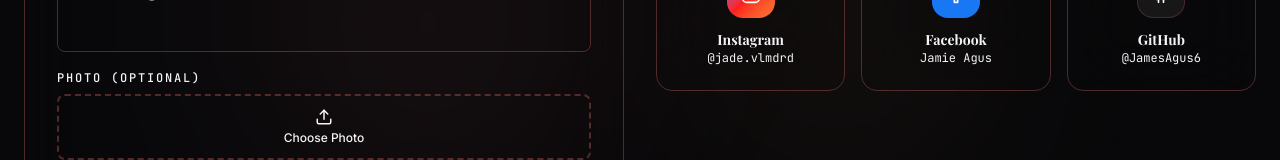
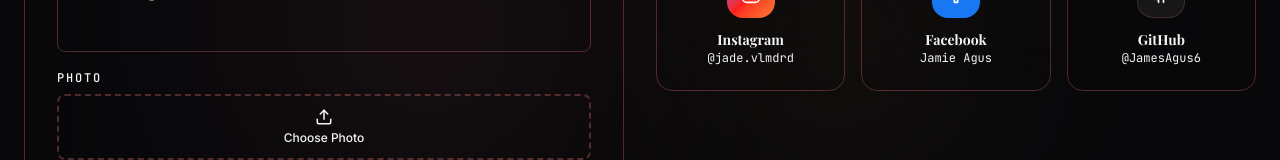
Before and after one commit to JamesAgus6/Agus_UpdatedPortfolio, a React (Vite) app: page /contact in a window 1280 px wide. Shown: the part 438-598 px from the top of the page. Built offline with nearby package versions, Linux system fonts and the light colour scheme; no server answers; the database is empty.

Commit message:
Remove 'optional' label from Profile Photo field

```diff
--- a/src/app/components/Comments.tsx
+++ b/src/app/components/Comments.tsx
@@ -154,7 +154,7 @@ export function CommentForm() {
       {/* Profile Photo Upload - OPTIONAL */}
       <div>
         <label className="text-xs tracking-[0.15em] uppercase text-muted-foreground mb-2 block" style={{ fontFamily: 'var(--font-mono)' }}>
-          PHOTO <span className="text-muted-foreground/70">(optional)</span>
+          PHOTO
         </label>
         {previewUrl ? (
           <div className="flex items-center gap-2">
```
